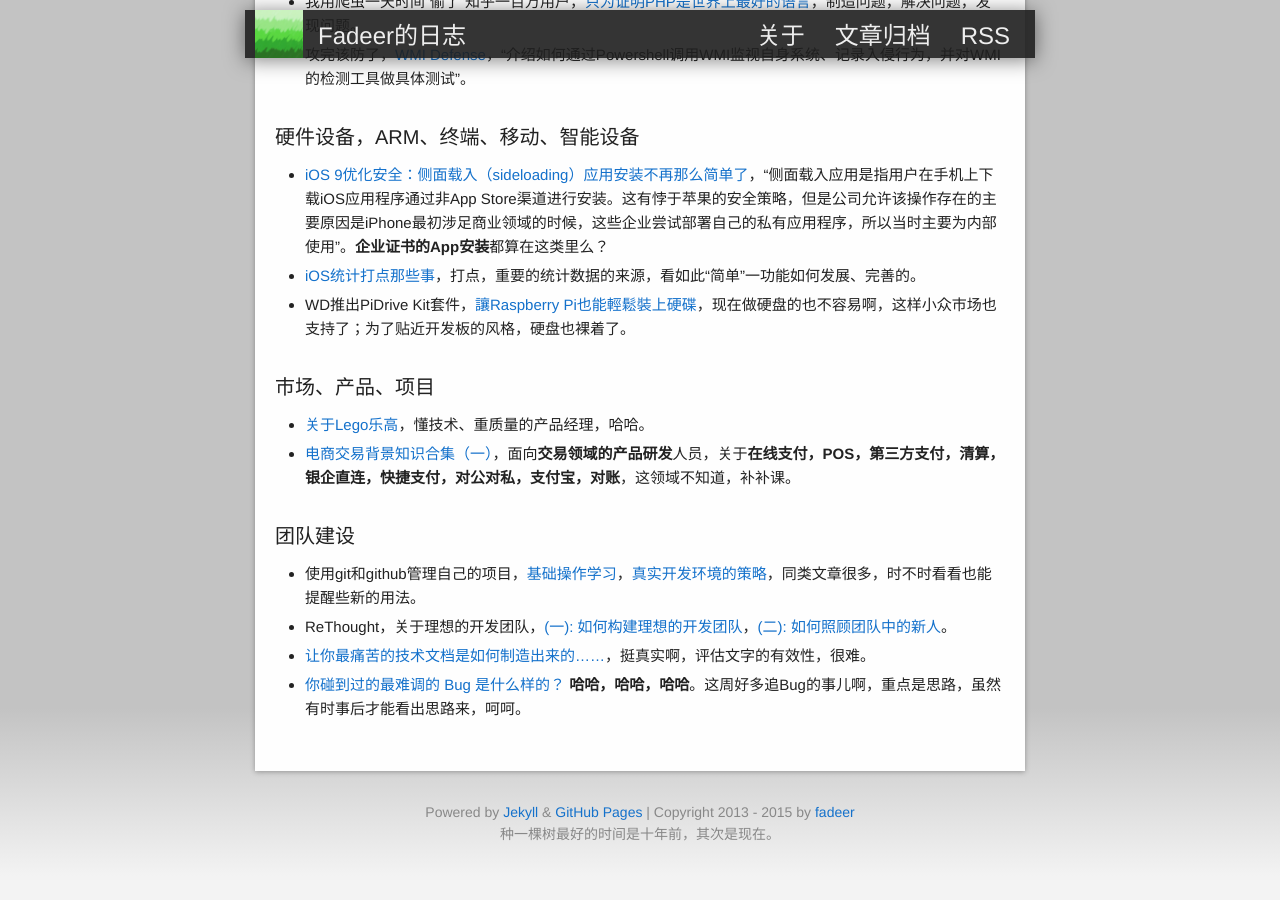
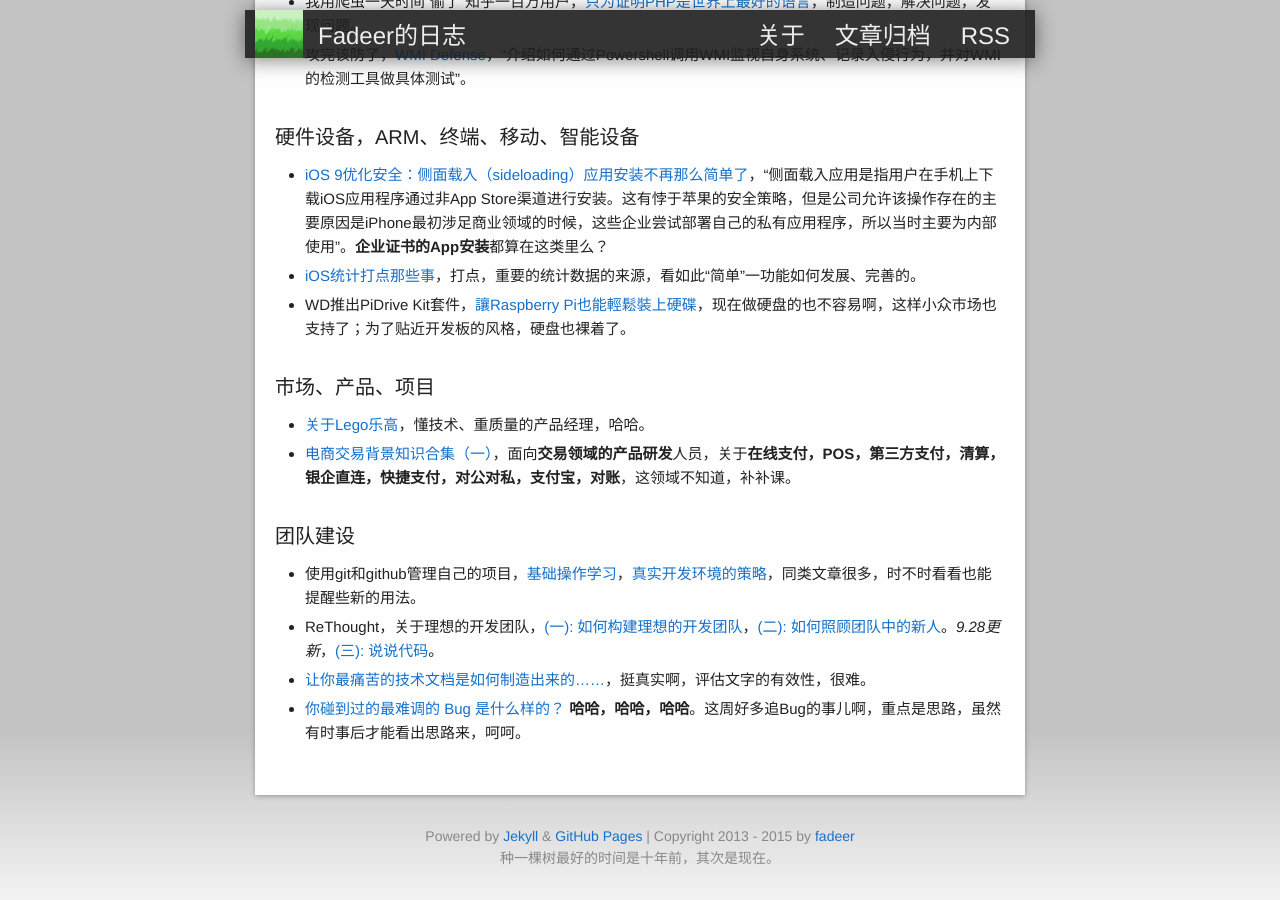
Before and after one commit to fadeer/fadeer.github.io, a Jekyll site: the page built from _posts/weekly/2015-09-14-weekly-39.markdown, in a window 1280 px wide and 900 px high, scrolled down 797 px. Built offline with Jekyll 4.4.1, drawn with Linux system fonts in a browser that asks for light colours; before the commit the page ends 1673 px from its top, so only the background shows below that.

Commit message:
update post

```diff
--- a/_posts/weekly/2015-09-06-weekly-38.markdown
+++ b/_posts/weekly/2015-09-06-weekly-38.markdown
@@ -16,7 +16,7 @@ tags: Weekly Skill
 * [React Component Lifecycle](http://segmentfault.com/a/1190000003691119)。
 * [HTTP/2 资料汇总](https://imququ.com/post/http2-resource.html)。
 * [初探 performance – 监控网页与程序性能](http://www.alloyteam.com/2015/09/explore-performance/)，“在开发环境下，其实我们自己打开 Chrome 的开发者工具，切换到网络面板，就能很详细的看到网页性能相关的数据。但当**我们需要统计分析用户打开我们网页时的性能如何时**，这些performance原始信息就有用啦”。
-* 牛逼的来了，**打造最美HTML5 3D机房**，[第一季](http://segmentfault.com/a/1190000002866653)，[第二季](http://segmentfault.com/a/1190000003711760)。作者[MonoLog](http://segmentfault.com/blog/mono)专注UI，前端数据可视化，最近研究HTML5，webGL 3D，思路和动手能力确实很值得佩服。再翻翻他之前关于HTML5的几篇，[彩虹爆炸图](http://segmentfault.com/a/1190000002775741)，[萌萌哒拓扑图分组](http://segmentfault.com/a/1190000002920762)。
+* 牛逼的来了，**打造最美HTML5 3D机房**，[第一季](http://segmentfault.com/a/1190000002866653)，[第二季](http://segmentfault.com/a/1190000003711760)。作者[Mono](http://segmentfault.com/blog/mono)专注UI，前端数据可视化，最近研究HTML5，webGL 3D，思路和动手能力确实很值得佩服。再翻翻他之前关于HTML5的几篇，[彩虹爆炸图](http://segmentfault.com/a/1190000002775741)，[萌萌哒拓扑图分组](http://segmentfault.com/a/1190000002920762)。
 
 后端技术，操作系统、虚拟化、存储、网络、桌面领域
 ----
--- a/_posts/weekly/2015-09-14-weekly-39.markdown
+++ b/_posts/weekly/2015-09-14-weekly-39.markdown
@@ -41,6 +41,6 @@ Server**的登录界面真精简啊。
 团队建设
 ----
 * 使用git和github管理自己的项目，[基础操作学习](http://segmentfault.com/a/1190000003728094)，[真实开发环境的策略](http://segmentfault.com/a/1190000003739324)，同类文章很多，时不时看看也能提醒些新的用法。
-* ReThought，关于理想的开发团队，[(一): 如何构建理想的开发团队](http://segmentfault.com/a/1190000003728329)，[(二): 如何照顾团队中的新人](http://segmentfault.com/a/1190000003734131)。
+* ReThought，关于理想的开发团队，[(一): 如何构建理想的开发团队](http://segmentfault.com/a/1190000003728329)，[(二): 如何照顾团队中的新人](http://segmentfault.com/a/1190000003734131)。*9.28更新*，[(三): 说说代码](http://segmentfault.com/a/1190000003773058)。
 * [让你最痛苦的技术文档是如何制造出来的……](http://mp.weixin.qq.com/s?__biz=MzAxMzMxNDIyOA==&mid=214370853&idx=1&sn=1cc574a1c2e6abf98a09e12d9ef88006&scene=0#rd)，挺真实啊，评估文字的有效性，很难。
 * [你碰到过的最难调的 Bug 是什么样的？](http://www.zhihu.com/question/34787444) **哈哈，哈哈，哈哈**。这周好多追Bug的事儿啊，重点是思路，虽然有时事后才能看出思路来，呵呵。
```
